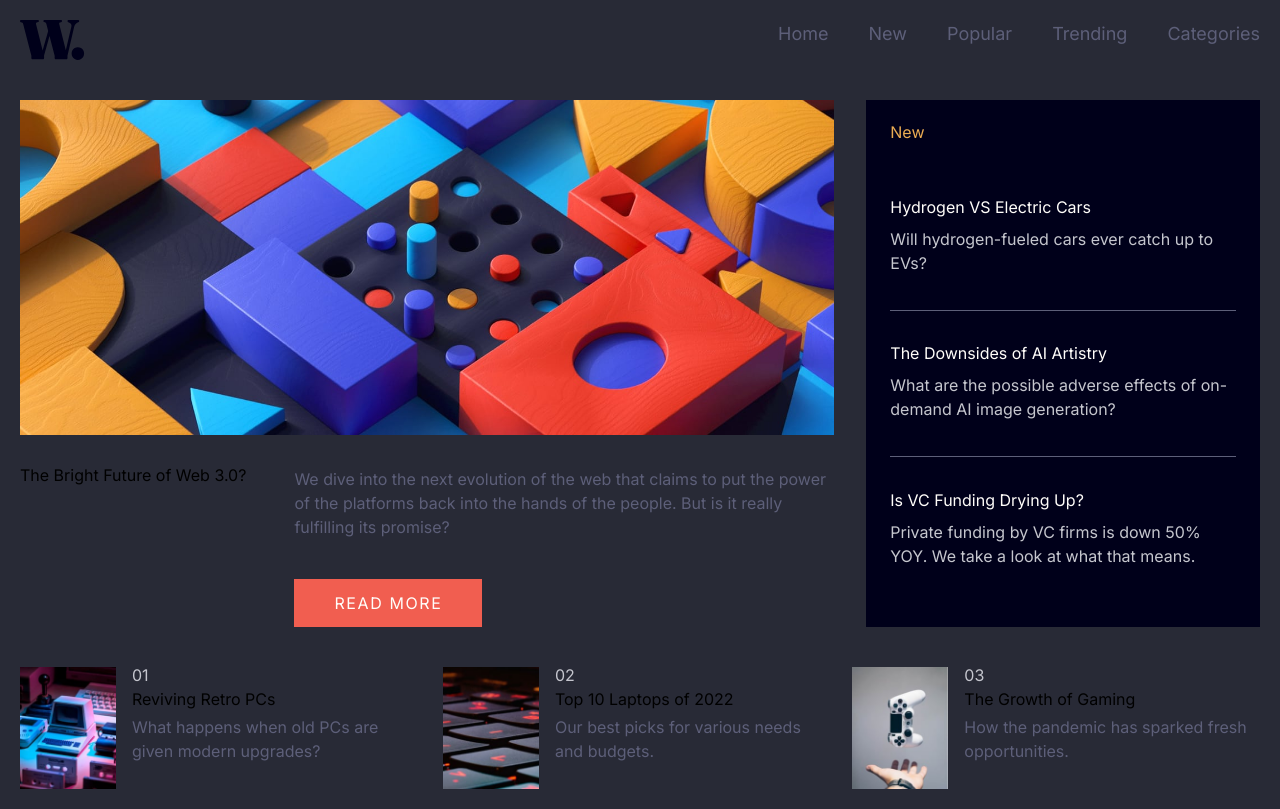
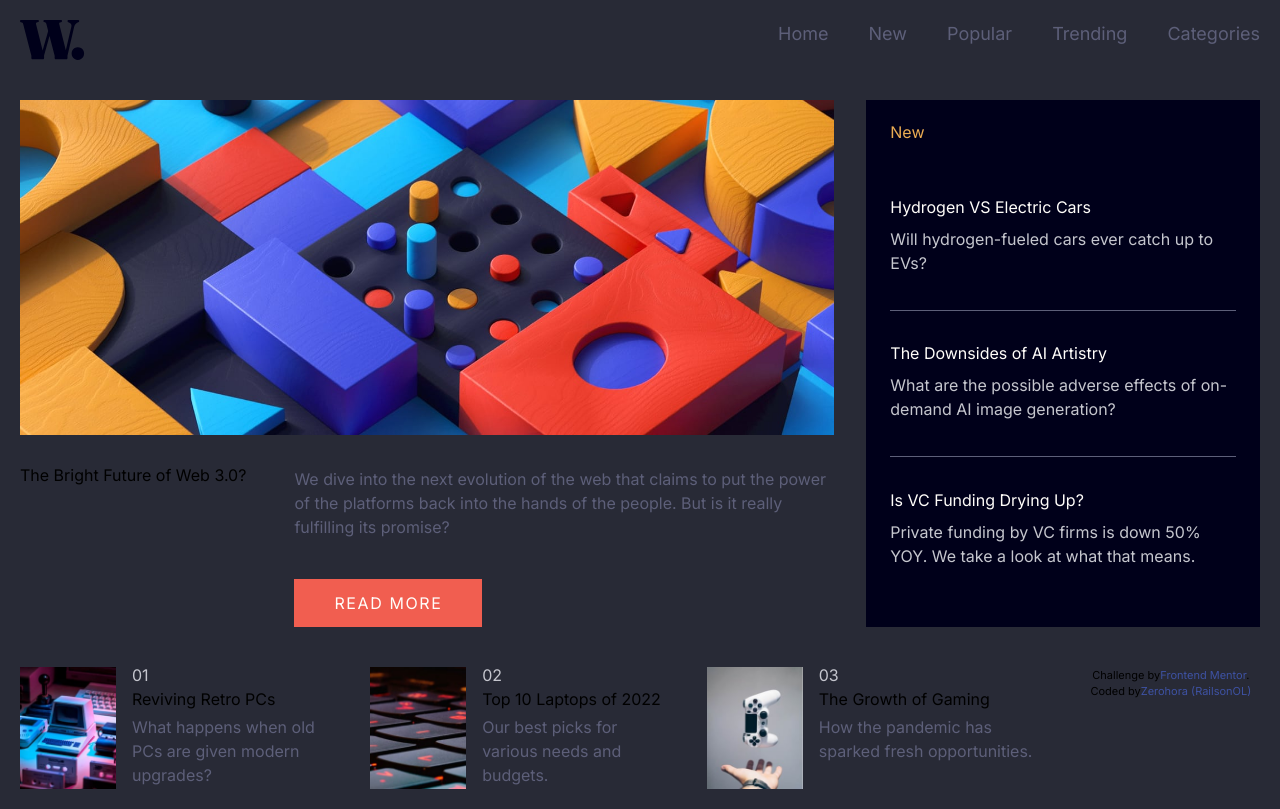
Before and after one commit to RailsonOL/frontendmentor-challengers-react, a Next.js app: page /frontendmentor/news-homepage in a window 1280 px wide. Built offline with nearby package versions, Linux system fonts and the light colour scheme.

Commit message:
Update Footer.jsx

```diff
--- a/src/app/frontendmentor/news-homepage/components/Footer.jsx
+++ b/src/app/frontendmentor/news-homepage/components/Footer.jsx
@@ -1,3 +1,5 @@
+import Link from 'next/link'
+
 export default function Footer() {
   return (
     <footer className="col-span-2 grid gap-10 lg:grid-flow-col">
@@ -43,7 +45,7 @@ export default function Footer() {
           <p>How the pandemic has sparked fresh opportunities.</p>
         </div>
       </article>
-      {/* <div className="attribution absolute bottom-0 left-0 right-0">
+      <div className="attribution absolute sticky bottom-0 left-0 right-0">
         Challenge by
         <Link href={'https://www.frontendmentor.io?ref=challenge'}>
           Frontend Mentor
@@ -52,7 +54,7 @@ export default function Footer() {
         <Link href={'https://github.com/RailsonOL?tab=repositories'}>
           Zerohora (RailsonOL)
         </Link>
-        </div> */}
+      </div>
     </footer>
   )
 }
```
Lines whose indentation alone changed are shown as unchanged.
